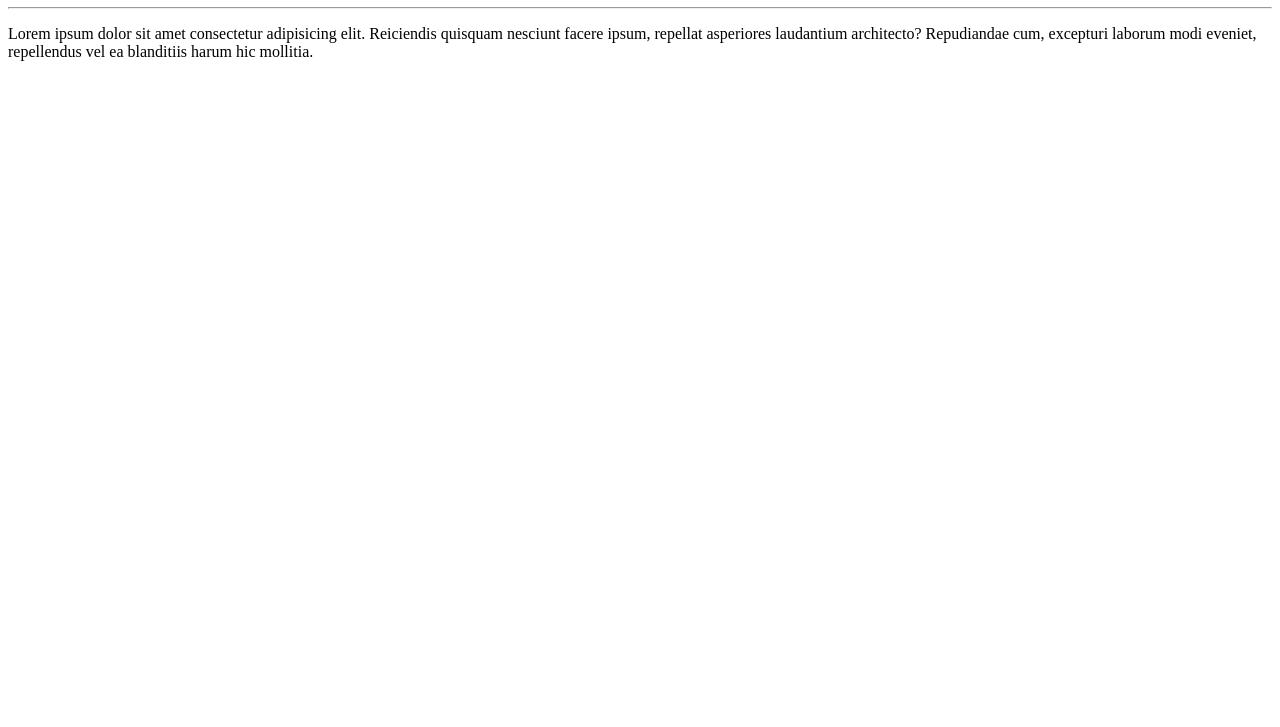
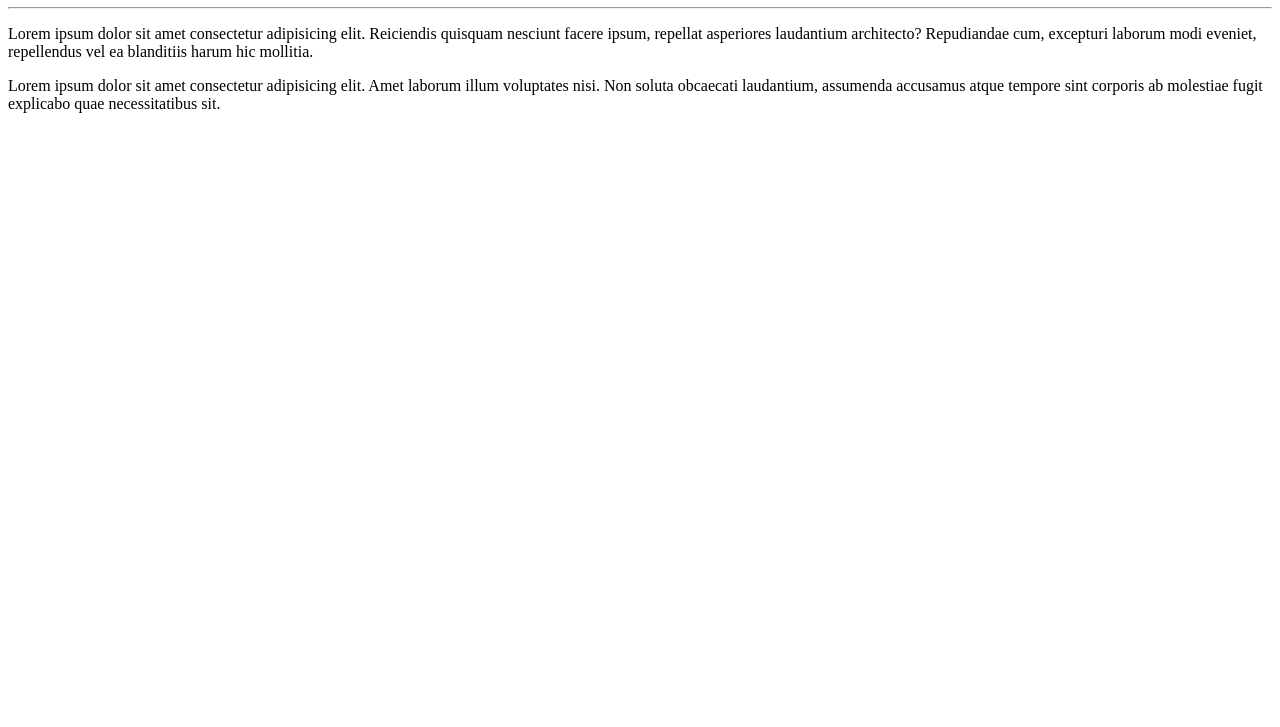
Before and after one commit to Jonisgx/Ola-Mundo, a plain HTML site: page site-exemplo/index.html in a window 1280 px wide. Shown: the part 73-800 px from the top of the page. Drawn offline with Linux system fonts and the light colour scheme.

Commit message:
adicionei um parágrafo

```diff
--- a/site-exemplo/index.html
+++ b/site-exemplo/index.html
@@ -9,5 +9,6 @@
     <h1>Olá, Mundo!</h1>
     <hr>
     <p>Lorem ipsum dolor sit amet consectetur adipisicing elit. Reiciendis quisquam nesciunt facere ipsum, repellat asperiores laudantium architecto? Repudiandae cum, excepturi laborum modi eveniet, repellendus vel ea blanditiis harum hic mollitia.</p>
+    <p>Lorem ipsum dolor sit amet consectetur adipisicing elit. Amet laborum illum voluptates nisi. Non soluta obcaecati laudantium, assumenda accusamus atque tempore sint corporis ab molestiae fugit explicabo quae necessitatibus sit.</p>
 </body>
 </html>
```
